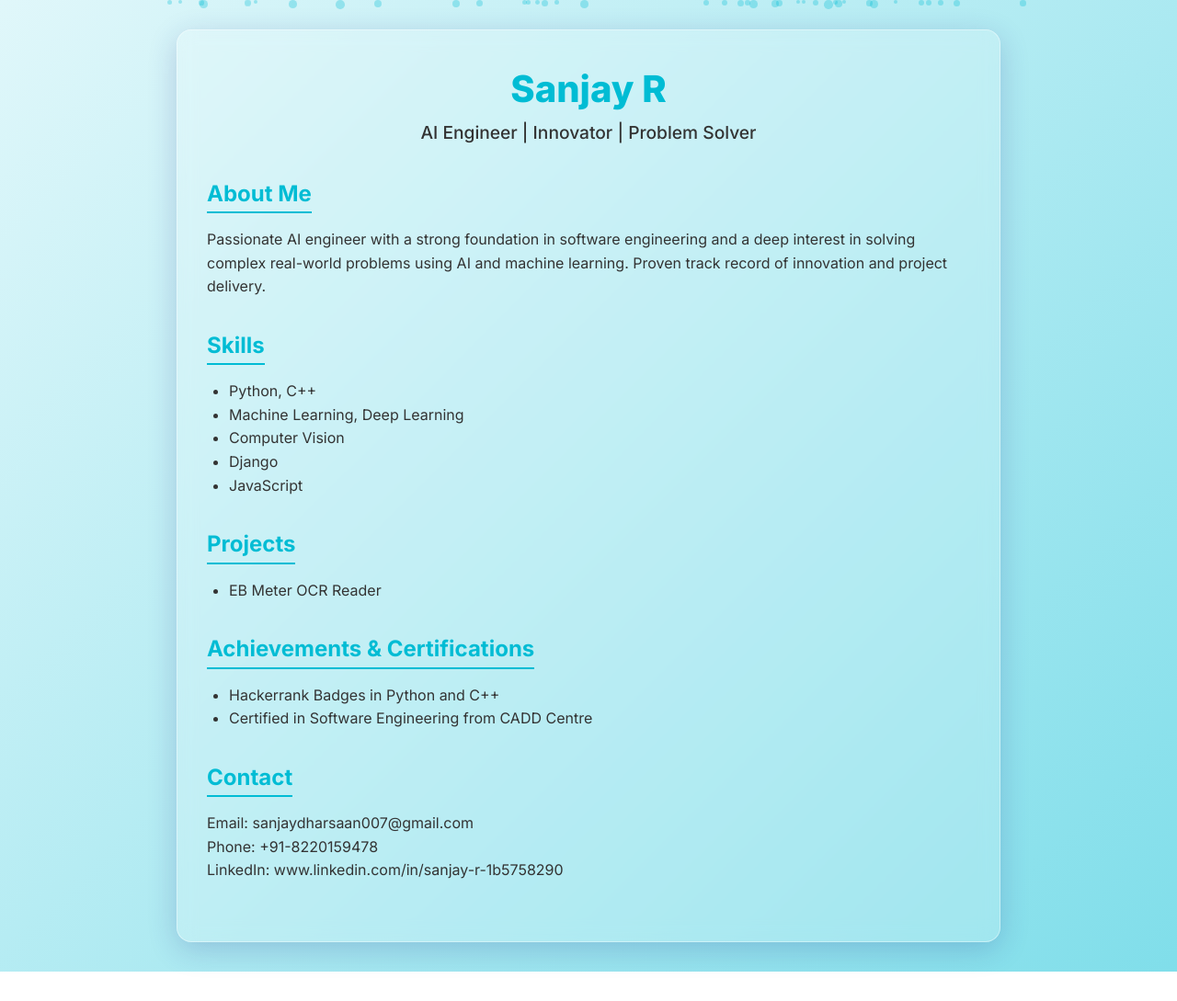
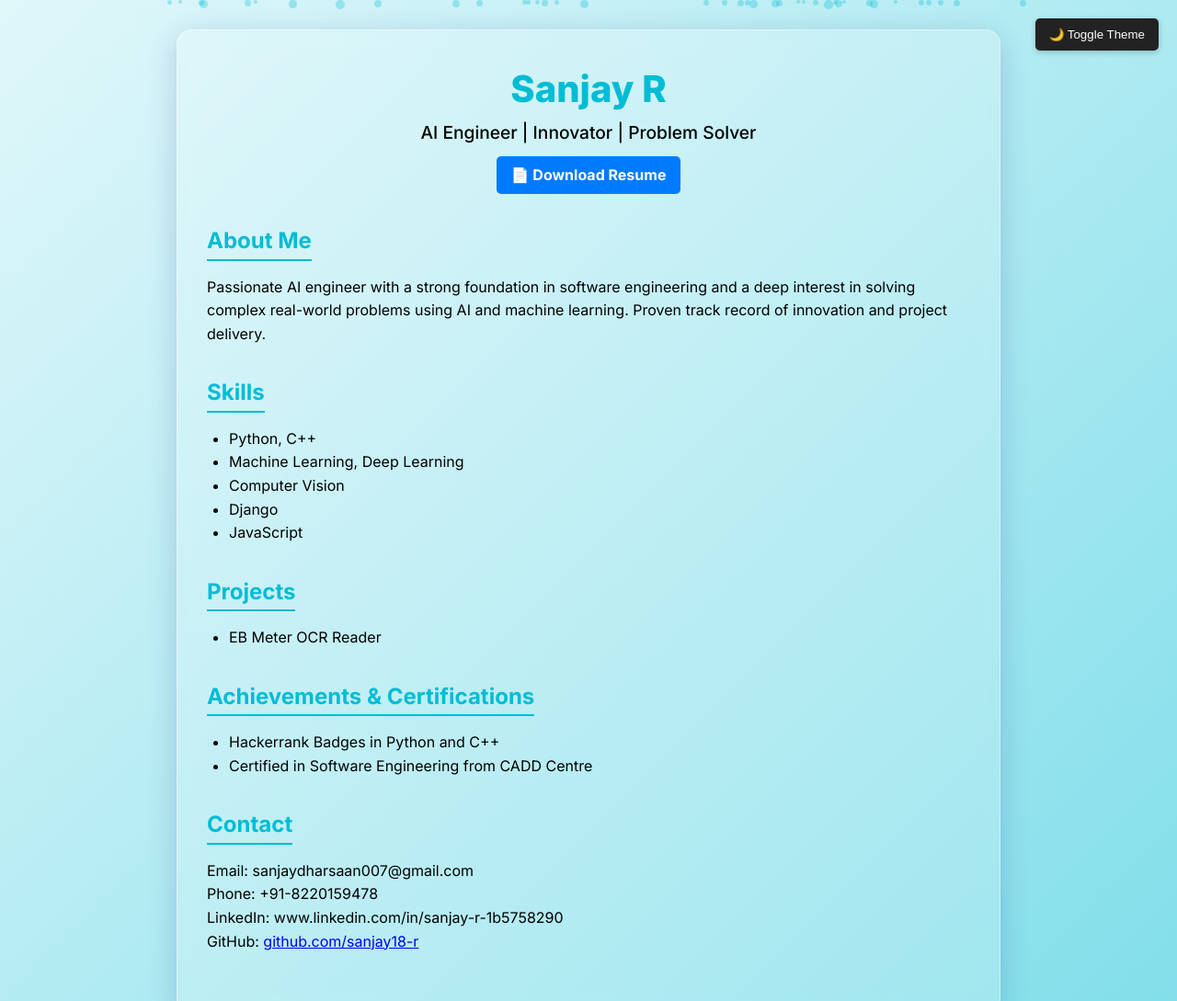
Before and after one commit to sanjay18-r/my-portfilo, a plain HTML site: page index.html in a window 1280 px wide. Shown: the top 1089 px of the page at 92% size. Before the commit the page ends 1057 px from the top, so only its background shows below. Drawn offline with Linux system fonts and the light colour scheme.

Commit message:
added resume

```diff
--- a/index.html
+++ b/index.html
@@ -7,34 +7,43 @@
   <link rel="stylesheet" href="style.css">
 </head>
 <body>
+  <!-- Toggle Theme Button -->
+  <button id="theme-toggle" class="theme-toggle">🌙 Toggle Theme</button>
+
   <div class="container">
     <div class="glass">
       <header>
         <h1>Sanjay R</h1>
         <p class="subtitle">AI Engineer | Innovator | Problem Solver</p>
+        <!-- Resume Download Button -->
+        <a href="assets/resume.pdf" download class="resume-button">📄 Download Resume</a>
       </header>
+
       <section class="about animate-on-scroll">
         <h2>About Me</h2>
         <p>
           Passionate AI engineer with a strong foundation in software engineering and a deep interest in solving complex real-world problems using AI and machine learning. Proven track record of innovation and project delivery.
         </p>
       </section>
+
       <section class="skills animate-on-scroll">
         <h2>Skills</h2>
         <ul>
           <li>Python, C++</li>
           <li>Machine Learning, Deep Learning</li>
           <li>Computer Vision</li>
-          <li> Django</li>
-          <li> JavaScript</li>
+          <li>Django</li>
+          <li>JavaScript</li>
         </ul>
       </section>
+
       <section class="projects animate-on-scroll">
         <h2>Projects</h2>
         <ul>
           <li>EB Meter OCR Reader</li>
         </ul>
       </section>
+
       <section class="achievements animate-on-scroll">
         <h2>Achievements & Certifications</h2>
         <ul>
@@ -42,16 +51,18 @@
           <li>Certified in Software Engineering from CADD Centre</li>
         </ul>
       </section>
+
       <section class="contact animate-on-scroll">
         <h2>Contact</h2>
         <p>Email: sanjaydharsaan007@gmail.com</p>
         <p>Phone: +91-8220159478</p>
-        <p>LinkedIn: www.linkedin.com/in/sanjay-r-1b5758290
-</p>
+        <p>LinkedIn: www.linkedin.com/in/sanjay-r-1b5758290</p>
+        <p>GitHub: <a href="https://github.com/sanjay18-r" target="_blank">github.com/sanjay18-r</a></p>
       </section>
     </div>
     <div class="particles"></div>
   </div>
+
   <script src="script.js"></script>
 </body>
 </html>
--- a/script.js
+++ b/script.js
@@ -23,3 +23,10 @@ for (let i = 0; i < 50; i++) {
   particle.style.animationDelay = `${Math.random() * 15}s`;
   particleContainer.appendChild(particle);
 }
+const toggleBtn = document.getElementById('theme-toggle');
+toggleBtn.addEventListener('click', () => {
+  document.body.classList.toggle('dark');
+});
+document.getElementById('theme-toggle').addEventListener('click', function () {
+  document.body.classList.toggle('dark-mode');
+});
--- a/style.css
+++ b/style.css
@@ -124,3 +124,75 @@ ul {
     font-size: 1.3rem;
   }
 }
+/* Default light theme */
+body {
+  background-color: #f5f5f5;
+  color: #000;
+  transition: background-color 0.4s ease, color 0.4s ease;
+}
+
+/* Dark theme class */
+body.dark {
+  background-color: #121212;
+  color: #f5f5f5;
+}
+
+/* Toggle button styling */
+.theme-toggle {
+  position: fixed;
+  top: 20px;
+  right: 20px;
+  padding: 10px 16px;
+  background-color: #fff;
+  color: #000;
+  border: none;
+  border-radius: 8px;
+  cursor: pointer;
+  box-shadow: 0 2px 6px rgba(0,0,0,0.2);
+  z-index: 999;
+}
+body.dark .theme-toggle {
+  background-color: #333;
+  color: #fff;
+}
+.theme-toggle {
+  position: fixed;
+  top: 20px;
+  right: 20px;
+  background-color: #222;
+  color: white;
+  border: none;
+  padding: 10px 15px;
+  border-radius: 5px;
+  cursor: pointer;
+  z-index: 1000;
+}
+
+.theme-toggle:hover {
+  background-color: #444;
+}
+
+.resume-button {
+  display: inline-block;
+  margin-top: 10px;
+  padding: 8px 16px;
+  background-color: #007bff;
+  color: white;
+  text-decoration: none;
+  border-radius: 5px;
+  font-weight: bold;
+  transition: background-color 0.3s ease;
+}
+
+.resume-button:hover {
+  background-color: #0056b3;
+}
+.dark-mode {
+  background-color: #121212;
+  color: white;
+}
+
+.dark-mode .glass {
+  background: rgba(255, 255, 255, 0.1);
+  color: white;
+}
```
Also changed, not shown: 1 other file.
